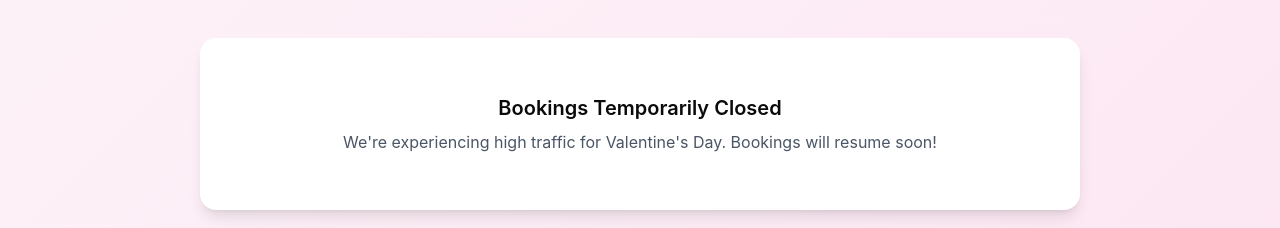
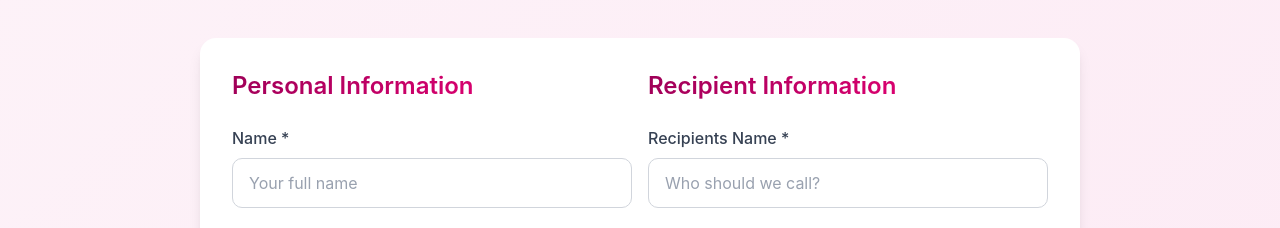
Before and after one commit to kamzy-code/Spread-Love-Website, a Next.js app in the folder frontend/: page /book in a window 1280 px wide. Shown: the part 486-714 px from the top of the page. Built offline with nearby package versions, Linux system fonts and the light colour scheme; no server answers.

Commit message:
enable booking

```diff
--- a/frontend/src/components/book/bookForm.tsx
+++ b/frontend/src/components/book/bookForm.tsx
@@ -29,7 +29,7 @@ export default function BookingForm() {
   const [errorMessage, setErrorMessage] = useState("");
   const [showErrorModal, setShowErrorModal] = useState(false);
   const [bookingId, setBookingId] = useState("");
-  const BOOKINGS_DISABLED = true;
+  const BOOKINGS_DISABLED = false;
   const DISABLE_REASON =
     "We're experiencing high traffic for Valentine's Day. Bookings will resume soon!";
 
```
